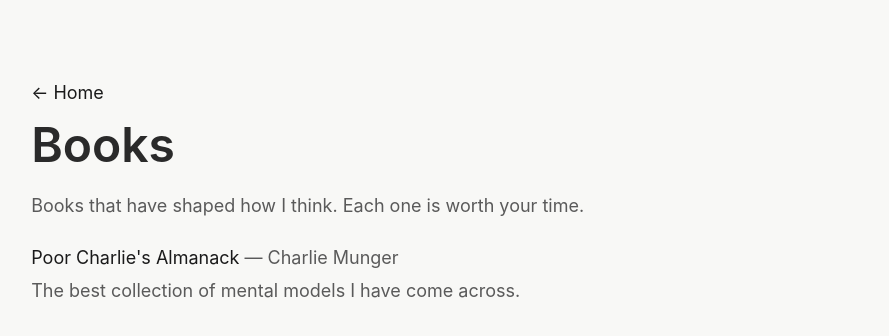
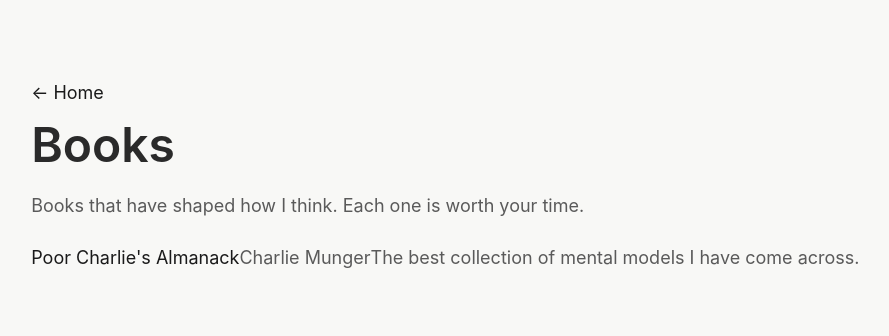
Before and after one commit to juleschasles/juleschasles-website, a Next.js app: page /books in a window 1280 px wide. Shown: the top 336 px of the page, without its empty margins (40-929 px from the left). Built offline with nearby package versions, Linux system fonts and the light colour scheme.

Commit message:
Full-width single-row books list, entire row clickable

```diff
--- a/app/books/page.tsx
+++ b/app/books/page.tsx
@@ -6,7 +6,7 @@
 
   return (
     <main className="min-h-screen" style={{ padding: '5%' }}>
-      <div style={{ maxWidth: '65ch' }}>
+      <div style={{ width: '100%', maxWidth: '900px' }}>
         <div className="text-sm mb-8 fixed-nav">
           <Link href="/" className="no-underline hover:opacity-70 transition-opacity">
             ← Home
@@ -22,28 +22,31 @@
         {books.length === 0 ? (
           <p className="text-[#5A5A5A] text-sm">No books yet. Coming soon.</p>
         ) : (
-          <div className="space-y-6">
+          <div className="space-y-2">
             {books.map((book) => (
-              <div key={book.slug} className="flex justify-between items-start gap-4">
-                <div>
-                  {book.amazonUrl ? (
+              book.amazonUrl ? (
                 <a
+                  key={book.slug}
                   href={book.amazonUrl}
                   target="_blank"
                   rel="noopener noreferrer"
-                      className="text-sm font-semibold hover:opacity-70 transition-opacity no-underline"
+                  className="flex items-baseline gap-6 hover:opacity-70 transition-opacity no-underline w-full"
                 >
-                      {book.title}
+                  <span className="text-sm font-semibold whitespace-nowrap">{book.title}</span>
+                  <span className="text-sm text-[#5A5A5A] whitespace-nowrap">{book.author}</span>
+                  {book.note && (
+                    <span className="text-sm text-[#5A5A5A] truncate">{book.note}</span>
+                  )}
                 </a>
               ) : (
-                    <span className="text-sm font-semibold">{book.title}</span>
-                  )}
-                  <span className="text-sm text-[#5A5A5A]"> — {book.author}</span>
+                <div key={book.slug} className="flex items-baseline gap-6 w-full">
+                  <span className="text-sm font-semibold whitespace-nowrap">{book.title}</span>
+                  <span className="text-sm text-[#5A5A5A] whitespace-nowrap">{book.author}</span>
                   {book.note && (
-                    <p className="text-sm text-[#5A5A5A] mt-1" style={{ margin: '0.25rem 0 0 0' }}>{book.note}</p>
+                    <span className="text-sm text-[#5A5A5A] truncate">{book.note}</span>
                   )}
                 </div>
-              </div>
+              )
             ))}
           </div>
         )}
```
Lines whose indentation alone changed are shown as unchanged.
